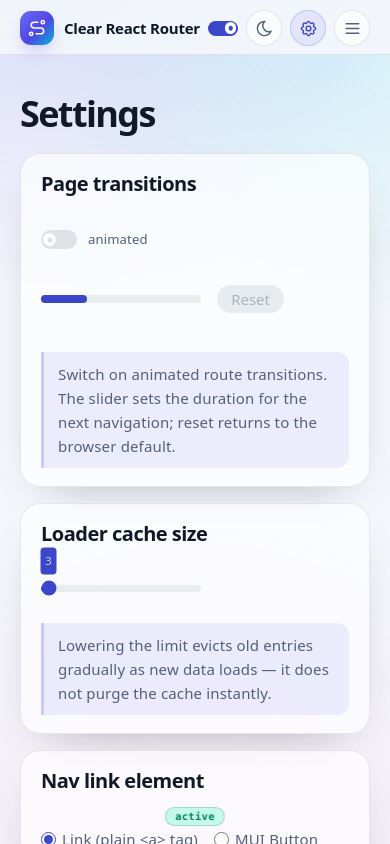
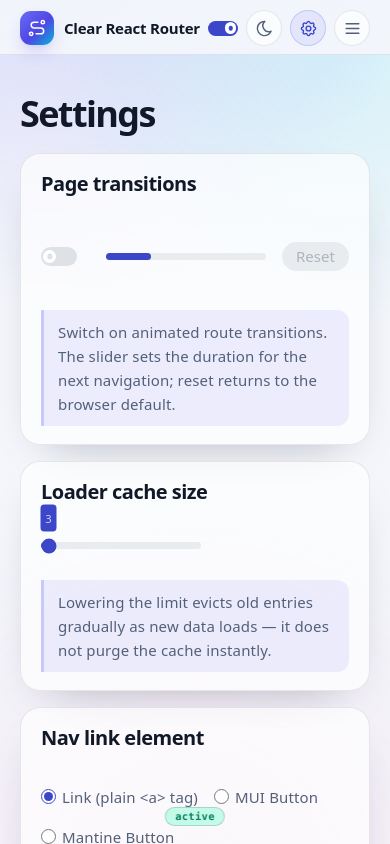
Before and after one commit to AndrewBubnov/clear-react-router, a React (Vite) app: page /playground/settings in a window 390 px wide. Shown: the top 844 px of the page. Built offline with nearby package versions, Linux system fonts and the light colour scheme.

Commit message:
Adjust layout

```diff
--- a/src/playground/SettingsPage.tsx
+++ b/src/playground/SettingsPage.tsx
@@ -58,12 +58,8 @@ const SettingsPage = () => {
 				<div className="pg-card">
 					<h2>Page transitions</h2>
 					<div className="pg-row pg-space-between">
-						<Switch
-							label="animated"
-							checked={isAnimated}
-							onChange={e => setIsAnimated(e.currentTarget.checked)}
-						/>
-						<div className="pg-inner-row pg-mobile-padding">
+						<Switch checked={isAnimated} onChange={e => setIsAnimated(e.currentTarget.checked)} />
+						<div className="pg-inner-row">
 							<Tooltip label="Enable animated transitions to use this slider" disabled={isAnimated}>
 								<Slider
 									min={100}
--- a/src/playground/playground.css
+++ b/src/playground/playground.css
@@ -324,10 +324,6 @@
 
 .pg-space-between {
 	justify-content: space-between;
-}
-
-.pg-mobile-padding {
-	padding-top: 0;
 }
 
 .pg-btn-grid {
@@ -1246,10 +1242,6 @@ h1 {
 		display: none;
 	}
 
-	.pg-mobile-padding {
-		padding-top: 8px;
-	}
-
 	.pg-inner-row {
 		margin: 12px 0;
 	}
```
